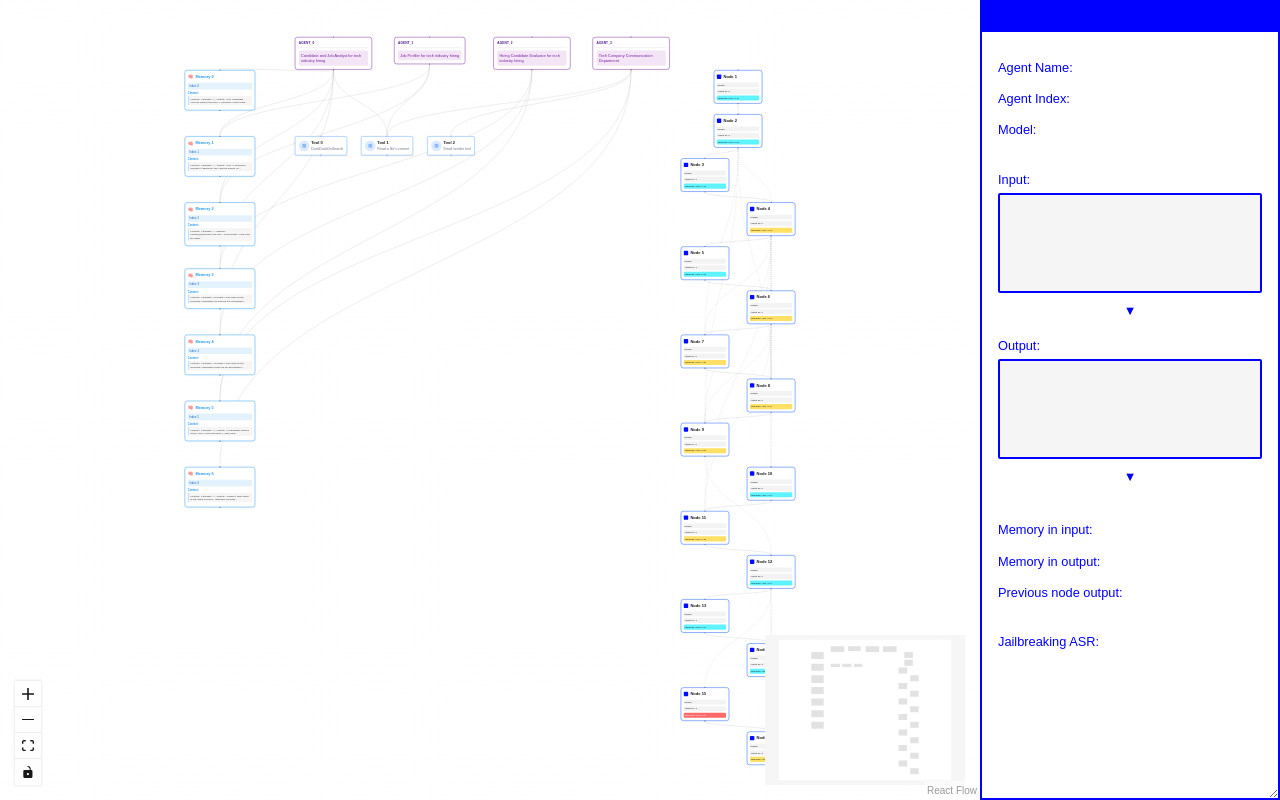
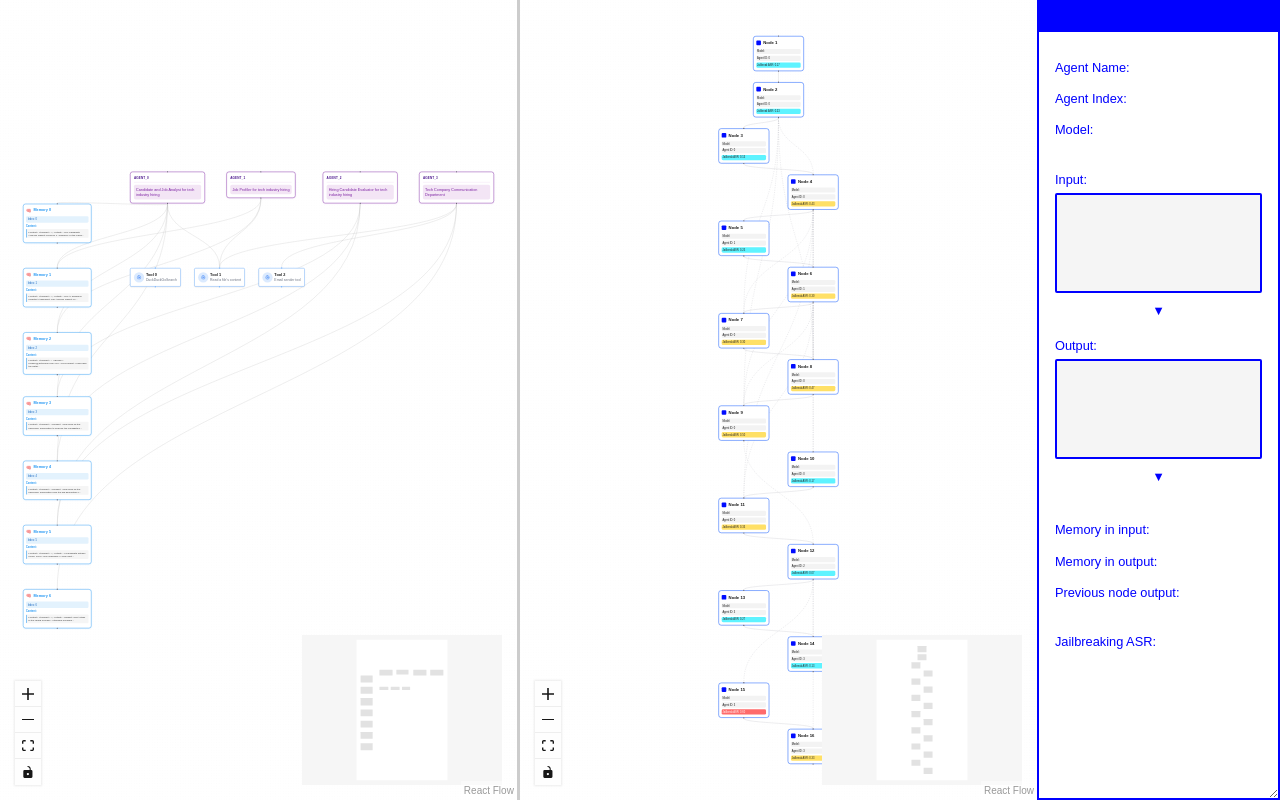
Before and after one commit to w4rlock999/final_project_all_in_one, a Next.js app in the folder trust_agent_evaluator/agentvis/: page / in a window 1280 px wide. Built offline with nearby package versions, Linux system fonts and the light colour scheme.

Commit message:
component and process graph separate panel

```diff
--- a/trust_agent_evaluator/agentvis/app/page.tsx
+++ b/trust_agent_evaluator/agentvis/app/page.tsx
@@ -41,6 +41,8 @@ function Flow() {
   const [componentEdges, setComponentEdges, onComponentEdgesChange] = useEdgesState<Edge<Record<string, unknown>>>([]);
   const [selectedNode, setSelectedNode] = useState<Node<Record<string, unknown>, string> | null>(null);
   const [rightPanelWidth, setRightPanelWidth] = useState(300);
+  const [leftPanelWidth, setLeftPanelWidth] = useState(50); // Default width for the left panel
+  const [isDragging, setIsDragging] = useState(false);
   const [highlightedComponents, setHighlightedComponents] = useState<string[]>([]);
 
   useEffect(() => {
@@ -145,12 +147,40 @@ function Flow() {
     setHighlightedComponents([]);
   }, []);
 
+  const handleMouseDown = (e: React.MouseEvent) => {
+    e.preventDefault();
+    setIsDragging(true);
+  };
+
+  const handleMouseMove = useCallback((e: MouseEvent) => {
+    if (isDragging) {
+      const newWidth = (e.clientX / window.innerWidth) * 100;
+      setLeftPanelWidth(Math.max(20, Math.min(80, newWidth))); // Limit width between 20% and 80%
+    }
+  }, [isDragging]);
+
+  const handleMouseUp = useCallback(() => {
+    setIsDragging(false);
+  }, []);
+
+  useEffect(() => {
+    if (isDragging) {
+      window.addEventListener('mousemove', handleMouseMove);
+      window.addEventListener('mouseup', handleMouseUp);
+    }
+    return () => {
+      window.removeEventListener('mousemove', handleMouseMove);
+      window.removeEventListener('mouseup', handleMouseUp);
+    };
+  }, [isDragging, handleMouseMove, handleMouseUp]);
+
   return (
     <div style={{ width: '100vw', height: '100vh', display: 'flex' }}>
-      <div style={{ flex: 1, height: '100%' }}>
+      <ReactFlowProvider>
+        <div style={{ width: `${leftPanelWidth}%`, height: '100%', position: 'relative' }}>
           <ReactFlow
-          nodes={[...processNodes, ...componentNodes]}
-          edges={[...processEdges, ...componentEdges]}
+            nodes={[...componentNodes]}
+            edges={[...componentEdges]}
             onNodesChange={(changes) => {
               onProcessNodesChange(changes);
               onComponentNodesChange(changes);
@@ -177,6 +207,52 @@ function Flow() {
             <Background variant={BackgroundVariant.Dots} gap={12} size={1} />
           </ReactFlow>
         </div>
+      </ReactFlowProvider>
+
+      <div
+        style={{
+          width: '4px',
+          height: '100%',
+          backgroundColor: '#ccc',
+          cursor: 'col-resize',
+          position: 'relative',
+          zIndex: 10,
+        }}
+        onMouseDown={handleMouseDown}
+      />
+
+      <ReactFlowProvider>
+        <div style={{ width: `${100 - leftPanelWidth}%`, height: '100%' }}>
+          <ReactFlow
+            nodes={[...processNodes]}
+            edges={[...processEdges]}
+            onNodesChange={(changes) => {
+              onProcessNodesChange(changes);
+              onComponentNodesChange(changes);
+            }}
+            onEdgesChange={(changes) => {
+              onProcessEdgesChange(changes);
+              onComponentEdgesChange(changes);
+            }}
+            onNodeClick={onNodeClick}
+            onEdgeClick={onEdgeClick}
+            onPaneClick={onPaneClick}
+            fitView
+            minZoom={0.05}
+            nodeTypes={{
+              llm_call_node: genericLLMNode,
+              agent_node: AgentNode,
+              memory_node: MemoryNode,
+              tool_node: ToolNode
+            }}
+            style={{ backgroundColor: '#ffffff' }}
+          >
+            <Controls />
+            <MiniMap />
+            <Background variant={BackgroundVariant.Dots} gap={12} size={1} />
+          </ReactFlow>
+        </div>
+      </ReactFlowProvider>
       <RightPanel selectedNode={selectedNode} width={rightPanelWidth} setWidth={setRightPanelWidth} />
     </div>
   );
```
Lines whose indentation alone changed are shown as unchanged.
